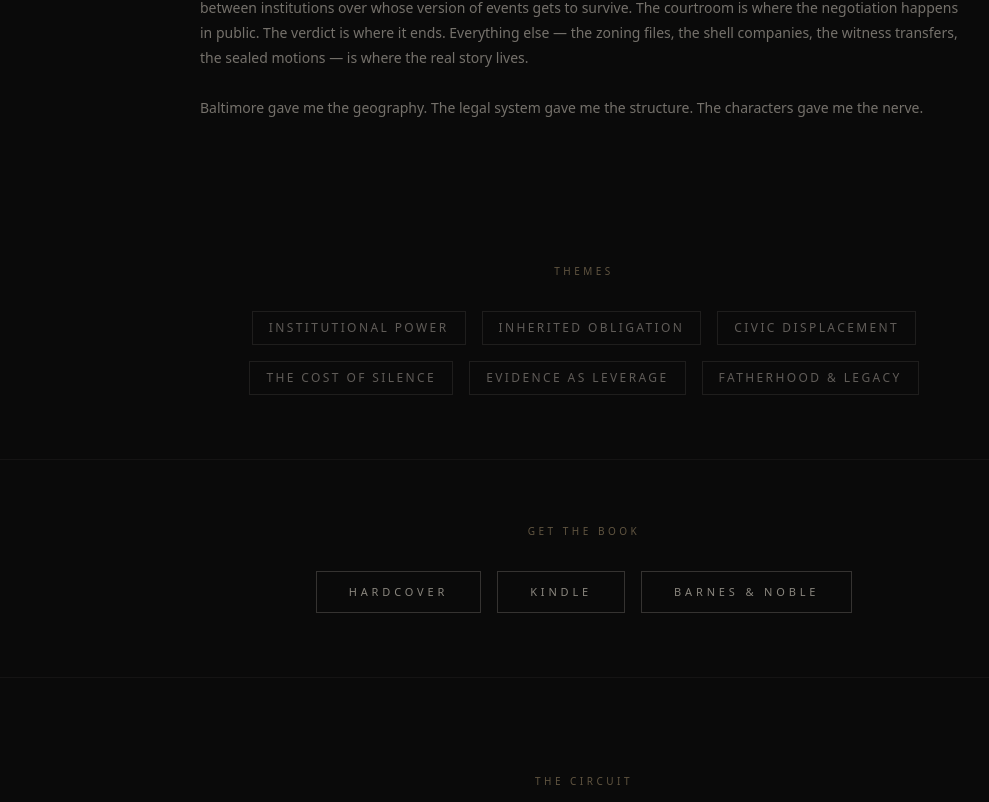
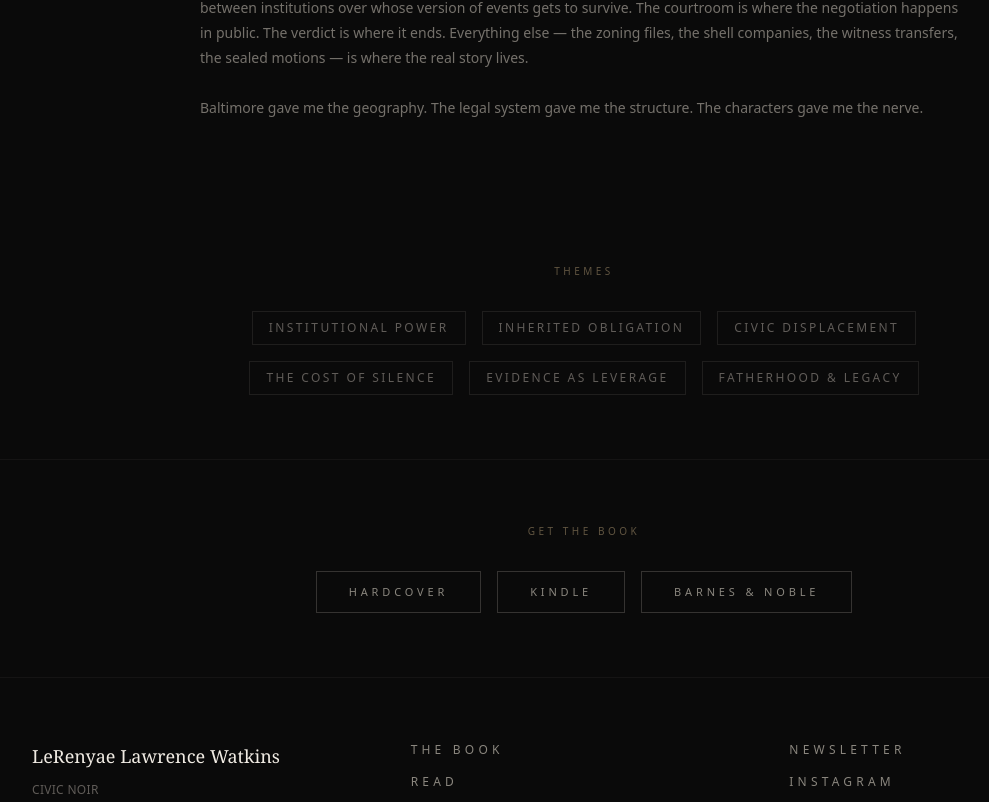
Before and after one commit to lerenyae/Civic-Noir-site, a Next.js app: page /books in a window 1280 px wide. Shown: the part 1995-2797 px from the top of the page, without its empty margins (56-1045 px from the left). Built offline with nearby package versions, Linux system fonts and the light colour scheme.

Commit message:
Books page: remove Newsletter, rename title to The Book

```diff
--- a/app/books/page.tsx
+++ b/app/books/page.tsx
@@ -2,9 +2,8 @@ import type { Metadata } from "next";
 import Image from "next/image";
 import { books, siteConfig } from "@/lib/content";
 import SectionReveal from "@/components/SectionReveal";
-import Newsletter from "@/components/Newsletter";
 
-export const metadata: Metadata = { title: "Books", description: `Contempt — a legal thriller set in Baltimore, 2006. By ${siteConfig.name}.`, openGraph: { title: `Books — ${siteConfig.name}` } };
+export const metadata: Metadata = { title: "The Book", description: `Contempt — a legal thriller set in Baltimore, 2006. By ${siteConfig.name}.`, openGraph: { title: `Books — ${siteConfig.name}` } };
 
 export default function BooksPage() {
   const contempt = books[0];
@@ -58,8 +57,6 @@ export default function BooksPage() {
           {contempt.buyLinks.length > 0 && (<div className="flex flex-wrap justify-center gap-4">{contempt.buyLinks.map((link, i) => (<a key={i} href={link.url} target={link.url.startsWith("http") ? "_blank" : undefined} rel={link.url.startsWith("http") ? "noopener noreferrer" : undefined} className="inline-block px-8 py-3 border border-bone-300/20 text-[11px] font-sans font-light tracking-ultra uppercase text-bone-300/60 hover:text-bone-100 hover:border-gold/40 transition-colors duration-300">{link.label}</a>))}</div>)}</SectionReveal>
         </div>
       </section>
-
-      <Newsletter />
     </>
   );
 }
```
